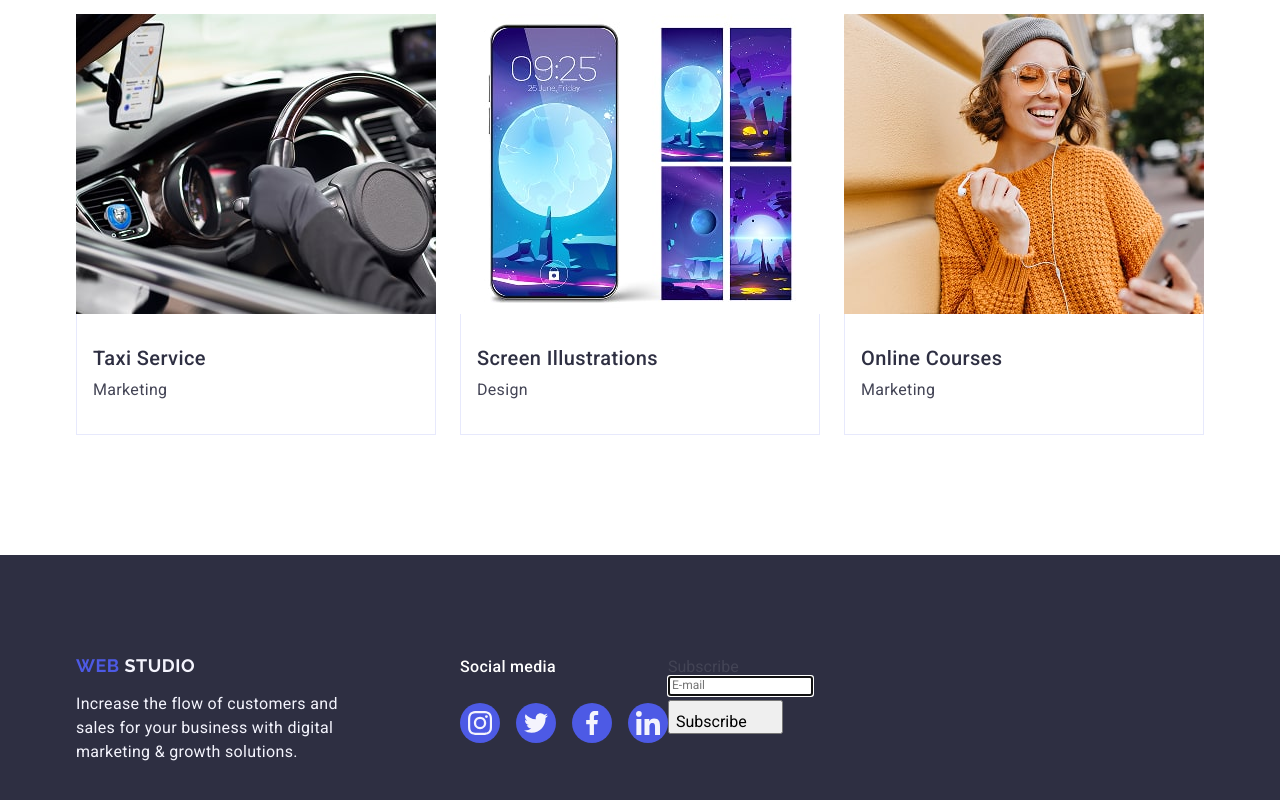
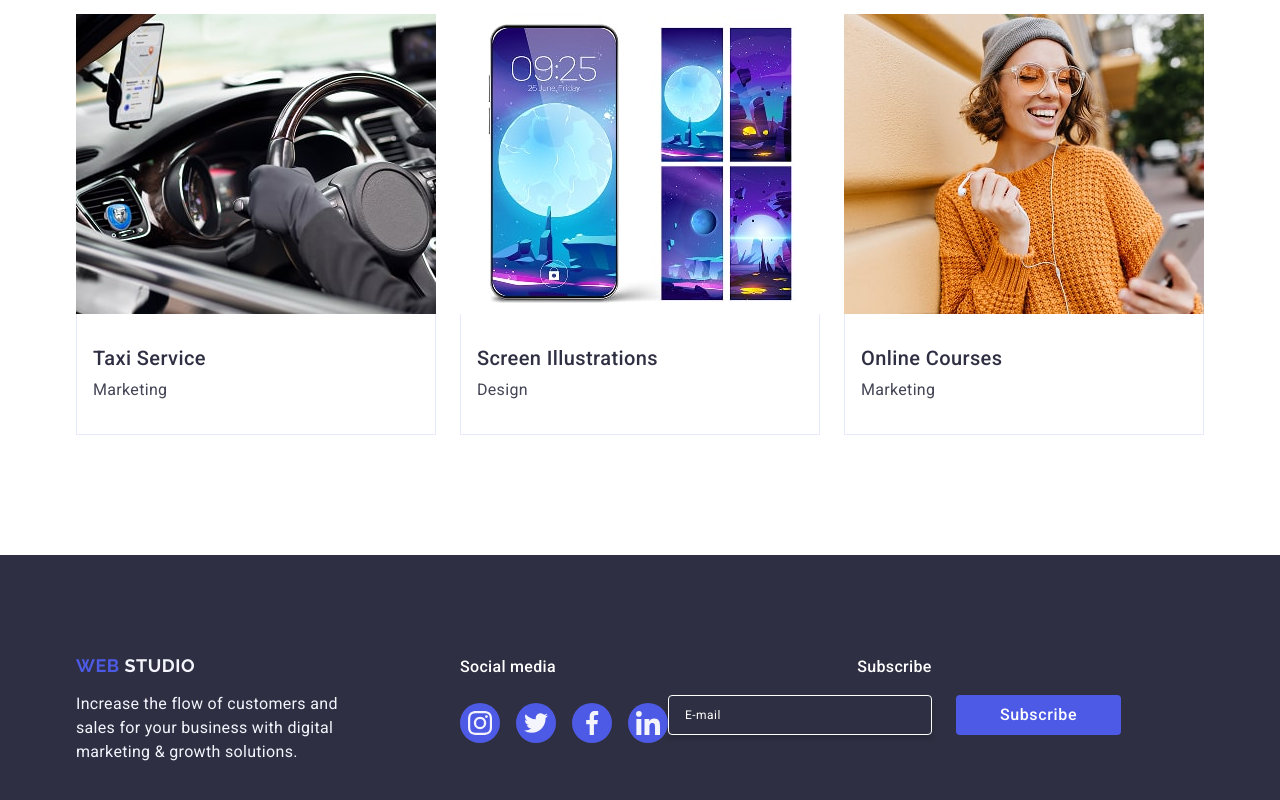
Before and after one commit to alohasid/goit-markup-hw-05, a plain HTML site: page index.html in a window 1280 px wide. Shown: the part 2604-3404 px from the top of the page. Drawn offline with nearby package versions, Linux system fonts and the light colour scheme.

Commit message:
completed tsk

```diff
--- a/css/styles.css
+++ b/css/styles.css
@@ -628,3 +628,59 @@ ul, ol {
     margin: 0 auto;
     transition: background-color 250ms cubic-bezier(0.4, 0, 0.2, 1);;
 }
+
+.form-container {
+    display: flex;
+    flex-direction: column;
+    align-items: center;
+}
+
+.subscribe-text {
+    margin-bottom: 16px;
+    font-weight: 500;
+    font-size: 16px;
+    line-height: 1.5;
+    letter-spacing: 0.02em;
+    color: #ffffff;
+}
+
+.subscribe-form {
+    display: flex;
+    gap: 24px;
+}
+
+.email-input {
+    width: 264px;
+    height: 40px;
+    border: 1px solid #ffffff;
+    background-color: transparent;
+    font-size: 12px;
+    line-height: 2;
+    letter-spacing: 0.04em;
+    padding-left: 16px;
+    box-shadow: 0px 4px 4px rgba(0, 0, 0, 0.15);
+    border-radius: 4px;
+    color: #ffffff;
+}
+
+.email-input::placeholder {
+    color: #ffffff;
+}
+
+.subscribe-button {
+    min-width: 165px;
+    height: 40px;
+    display: flex;
+    justify-content: center;
+    align-items: center;
+    font-family: "Roboto", sans-serif;
+    font-size: 16px;
+    font-weight: 500;
+    line-height: 1.5;
+    letter-spacing: 0.04em;
+    color: #ffffff;
+    cursor: pointer;
+    background-color: #4D5AE5;
+    border: none;
+    border-radius: 4px;
+}
--- a/index.html
+++ b/index.html
@@ -575,8 +575,9 @@
             </ul>
         </div>
         <div class="form-footer">
-            <p class="subscribe-footer">Subscribe</p>
-            <form class="form-class-footer">
+            <div class="form-container">
+                <p class="subscribe-text">Subscribe</p>
+                <form class="subscribe-form">
                     <label class="form-label" for="user-subscribe">
                         <input
                                 class="email-input"
@@ -584,16 +585,11 @@
                                 type="email"
                                 id="user-subscribe"
                                 name="email"
-                            autofocus
                         />
                     </label>
-                <button class="subscribe-button" type="submit">
-                    Subscribe
-                    <svg class="subscribe-svg" width="24" height="24">
-                        <use href="./images/icons.svg#icon-Frame-3"></use>
-                    </svg>
-                </button>
+                    <button class="subscribe-button" type="submit">Subscribe</button>
                 </form>
+            </div>
         </div>
     </div>
 </footer>
```
Lines whose indentation alone changed are shown as unchanged.
